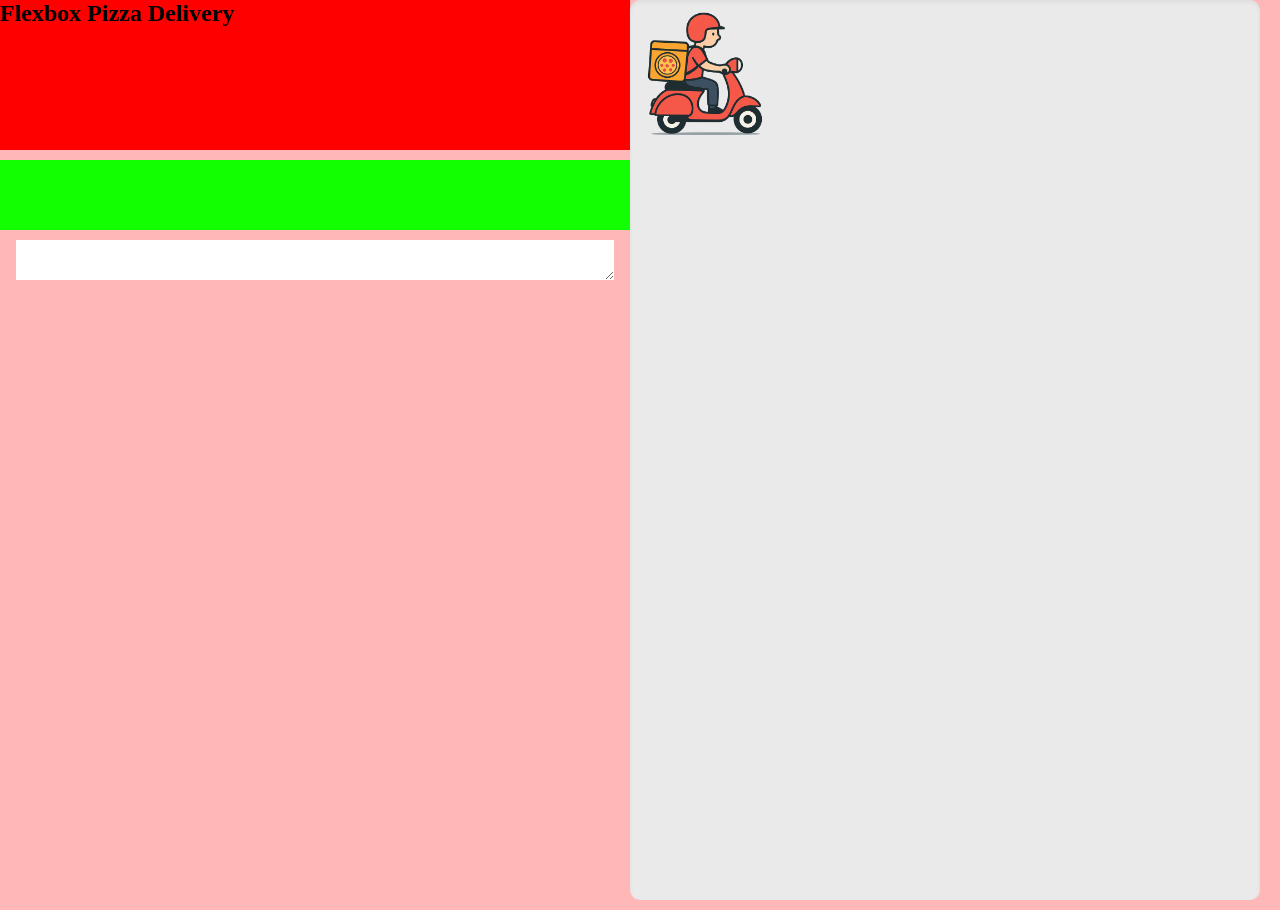
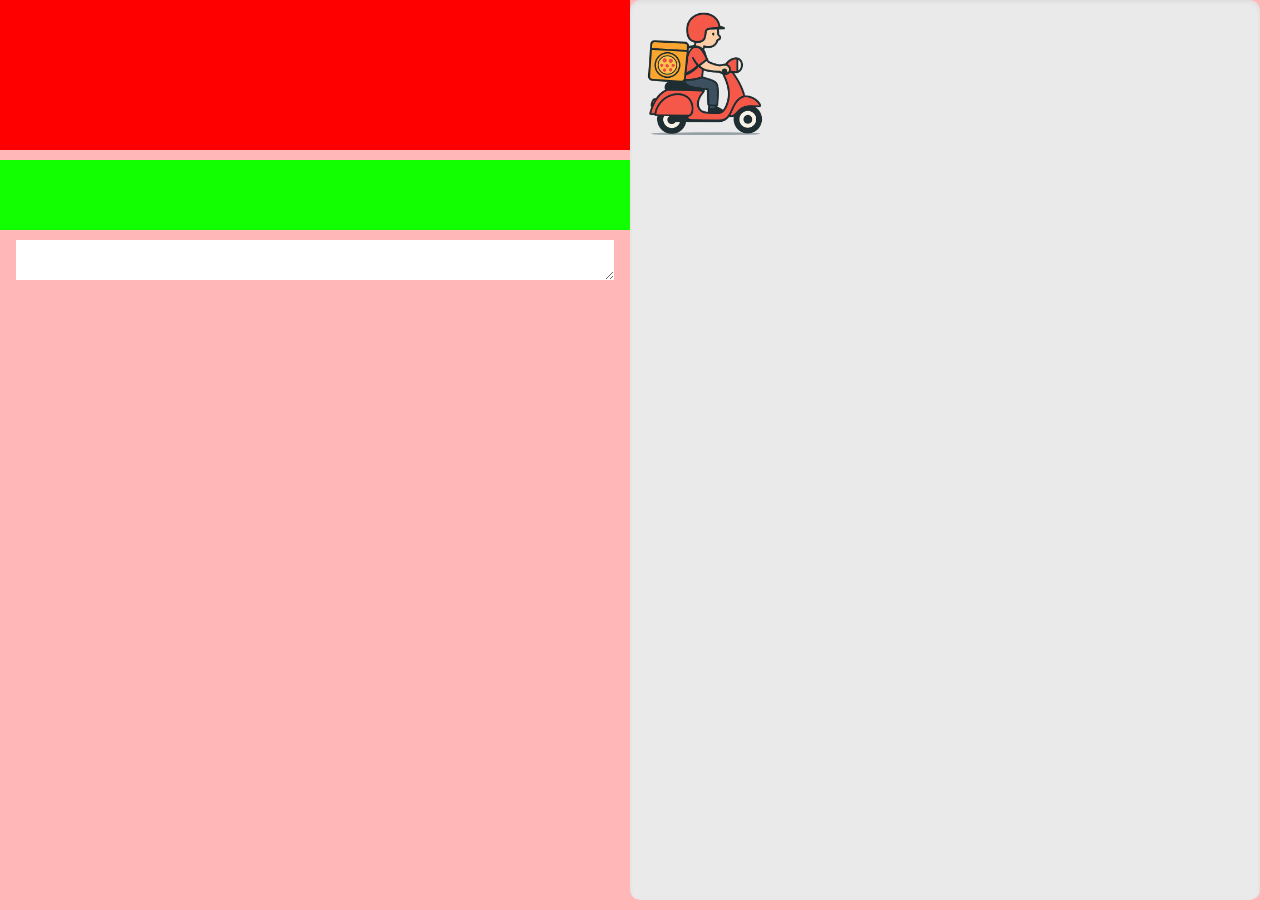
Before and after one commit to vitygo/Flexbox-Pizza-Delivery, a React (Vite) app in the folder flexbox-pizza-delivery/: page / in a window 1280 px wide. Built offline with nearby package versions, Linux system fonts and the light colour scheme.

Commit message:
logic added

```diff
--- a/flexbox-pizza-delivery/src/App.jsx
+++ b/flexbox-pizza-delivery/src/App.jsx
@@ -1,15 +1,20 @@
+import React, { useState } from "react";
 import PlayGround from './components/PlayGround/PlayGround'
 import ControlMenu from "./components/ControlMenu/ControlMenu"
 
+
 function App() {
+
+
+  const [userInput, setUserInput] = useState('')
 
 
 
   return (
     <>
-    <main>
-    <ControlMenu/>
-    <PlayGround/>
+    <main >
+    <ControlMenu setUserInput={setUserInput} userInput={userInput}/>
+    <PlayGround userInput={userInput}/>
     </main>
 
     </>
--- a/flexbox-pizza-delivery/src/components/ControlMenu/ControlMenu.jsx
+++ b/flexbox-pizza-delivery/src/components/ControlMenu/ControlMenu.jsx
@@ -1,16 +1,24 @@
 import "./ControlMenu.css"
+import React, {useState} from 'react'
 
 
-export default function(){
+export default function({setUserInput, userInput}){
+
+
+
+    let userInputCode = userInput
+
+
+
     return(
         <section className="control-menu">
             <div className="control-menu__header">
-                <h2 className='header__title'>Flexbox Pizza Delivery</h2>
+                <h2 className='header__title'>{userInputCode}</h2>
             </div>
             <div className="control-menu__body">
                 <div className="body__text"></div>
                 <div className="body__code-input-container">
-                    <textarea className='body__code-input'/>
+                    <textarea className='body__code-input' onChange={(e) => setUserInput(e.target.value)}/>
                 </div>
             </div>
 
--- a/flexbox-pizza-delivery/src/components/PlayGround/PlayGround.css
+++ b/flexbox-pizza-delivery/src/components/PlayGround/PlayGround.css
@@ -4,13 +4,20 @@
     height: 900px;
     width: 900px;
     display: flex;
-    justify-content: center;
     justify-content: flex-start;
     box-shadow: rgba(0, 0, 0, 0.06) 0px 2px 4px 0px inset;
     margin: 0px 20px 10px 0px;
     border-radius: 10px;
 
 }
+
+.playground-container.true-f-center{
+    display: flex;
+    justify-content: center;
+
+}
+
+
 
 
 
@@ -19,6 +26,7 @@
     z-index: 2;
     height: 150px;
     width: 150px;
+
 
 
 }
--- a/flexbox-pizza-delivery/src/components/PlayGround/PlayGround.jsx
+++ b/flexbox-pizza-delivery/src/components/PlayGround/PlayGround.jsx
@@ -1,10 +1,29 @@
 import './PlayGround.css'
+
+import React, {useState,  useEffect} from 'react'
 
 
 
-export default function PlayGround(){
+export default function PlayGround({userInput}){
+
+
+    const [trueInput, setTrueInput] = useState(false)
+
+    useEffect(() => {
+
+        const normalizedInput = userInput.replace(/\s/g, '').replace(/"/g, "'").toLowerCase();
+        if (normalizedInput === "justify-content:center" || normalizedInput === "justify-content:center;") {
+            setTrueInput(true);
+        } else {
+            setTrueInput(false);
+        }
+
+    }, [userInput]);
+
+
+
     return(
-        <section className='playground-container'>
+        <section className={`playground-container ${trueInput ? 'true-f-center' : ''}`}>
             <div className="playground-container__delivery-guy">
                 <img src='./delivery-guy.png' className="delivery-guy__img" alt='delivery guy'/>
             </div>
```
